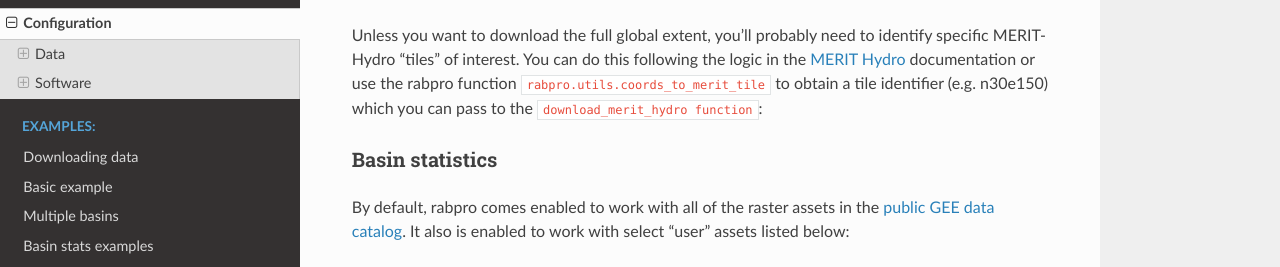
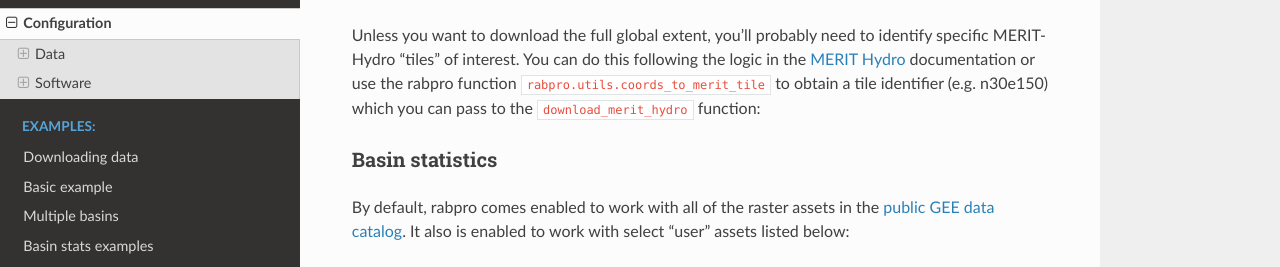
Before and after one commit to VeinsOfTheEarth/rabpro, a Sphinx documentation site: the page built from docs/source/configure/index.rst, in a window 1280 px wide and 900 px high, scrolled down 1034 px. Shown: the part 159-426 px from the top of the window. Built offline with Sphinx 7.4.7 and the Read the Docs theme 2.0.0, drawn with Linux system fonts in a browser that asks for light colours.

Commit message:
minor doc update

```diff
--- a/docs/source/configure/index.rst
+++ b/docs/source/configure/index.rst
@@ -53,17 +53,17 @@ _______________________
 To download MERIT-Hydro, you'll need to request a username and password on the MERIT-Hydro `homepage <http://hydro.iis.u-tokyo.ac.jp/~yamadai/MERIT_Hydro/>`_.
 
 Unless you want to download the full global extent, you'll probably need to identify specific MERIT-Hydro "tiles" of interest. You can do this following the logic in the `MERIT Hydro
-<http://hydro.iis.u-tokyo.ac.jp/~yamadai/MERIT_Hydro/>`_ documentation or use the rabpro function ``rabpro.utils.coords_to_merit_tile`` to obtain a tile identifier (e.g. n30e150) which you can pass to the ``download_merit_hydro function``:
+<http://hydro.iis.u-tokyo.ac.jp/~yamadai/MERIT_Hydro/>`_ documentation or use the rabpro function ``rabpro.utils.coords_to_merit_tile`` to obtain a tile identifier (e.g. n30e150) which you can pass to the ``download_merit_hydro`` function:
 
 .. code-block:: python
-		# To identify a tile
+	# To identify a tile
         from rabpro import utils
         coords = (-97.355, 45.8358) # lon, lat
         utils.coords_to_merit_tile(coords)
         # Should output '"n45w100"'
 
 .. code-block:: python
-		# To download the tile
+	# To download the tile
         from rabpro import data_utils
         data_utils.download_merit_dem("n45w100", your_username, your_password)
 
```
